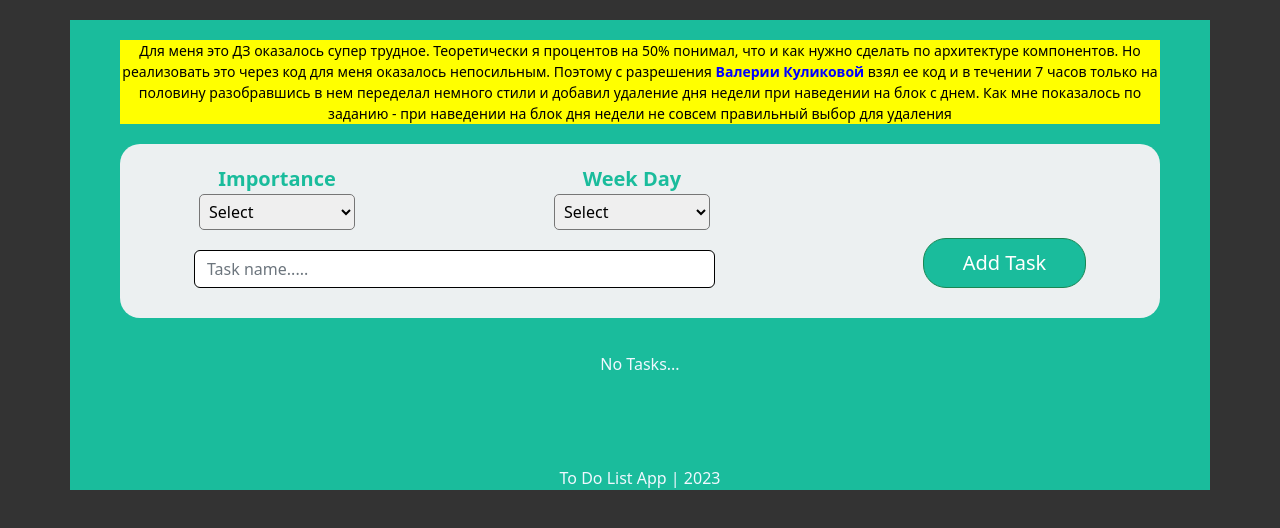
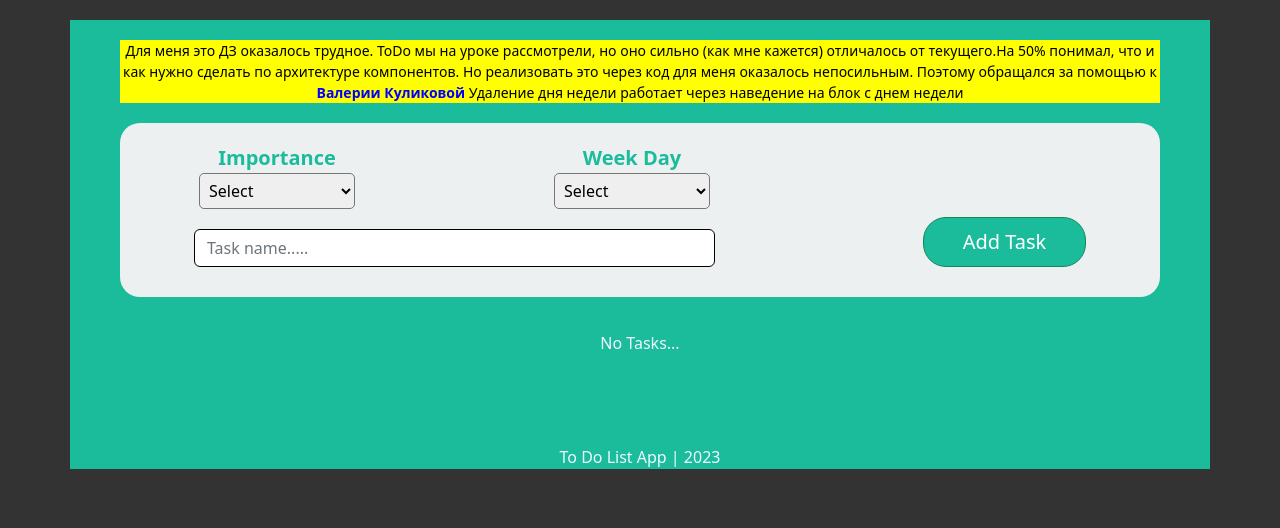
Before and after one commit to St-ton/react-todo, a React (Create React App) app: page / in a window 1280 px wide. Shown: the top 528 px of the page. Built offline with nearby package versions, Linux system fonts and the light colour scheme.

Commit message:
fix error

```diff
--- a/src/components/App.jsx
+++ b/src/components/App.jsx
@@ -116,12 +116,11 @@ function App() {
   return (
     <div className="container App">
       <div className="text">
-        Для меня это ДЗ оказалось супер трудное. Теоретически я процентов на 50% понимал, что и как
-        нужно сделать по архитектуре компонентов. Но реализовать это через код для меня оказалось
-        непосильным. Поэтому с разрешения <span className="span_text">Валерии Куликовой</span> взял
-        ее код и в течении 7 часов только на половину разобравшись в нем переделал немного стили и
-        добавил удаление дня недели при наведении на блок с днем. Как мне показалось по заданию -
-        при наведении на блок дня недели не совсем правильный выбор для удаления
+        Для меня это ДЗ оказалось трудное. ToDo мы на уроке рассмотрели, но оно сильно (как мне
+        кажется) отличалось от текущего.На 50% понимал, что и как нужно сделать по архитектуре
+        компонентов. Но реализовать это через код для меня оказалось непосильным. Поэтому обращался
+        за помощью к <span className="span_text">Валерии Куликовой</span> Удаление дня недели
+        работает через наведение на блок с днем недели
       </div>
       {updateData && updateData ? (
         <UpdateForm
```
